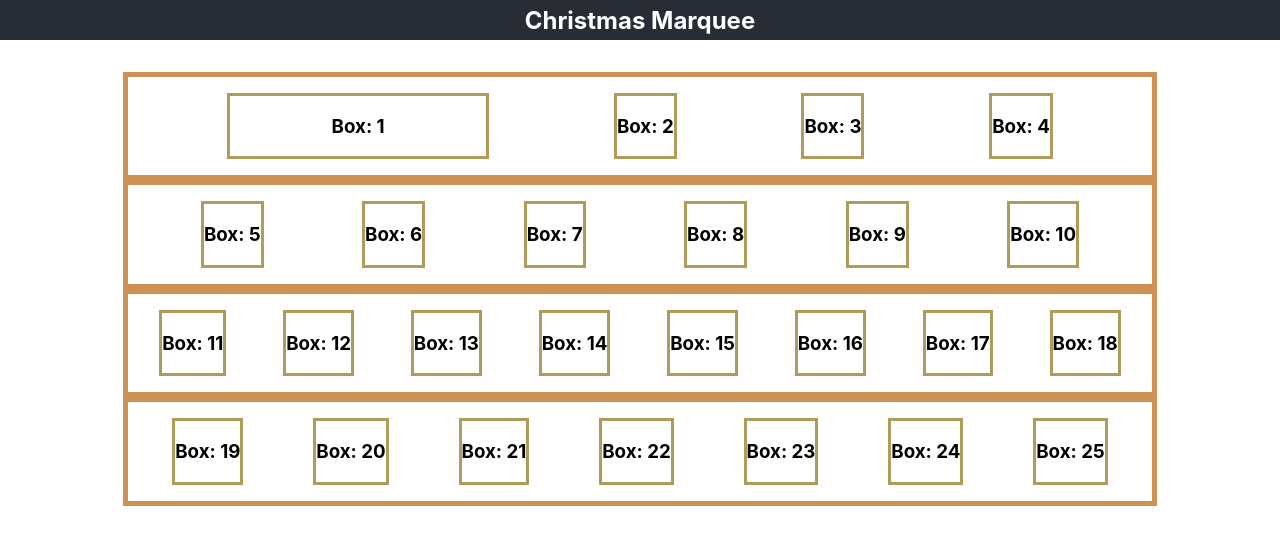
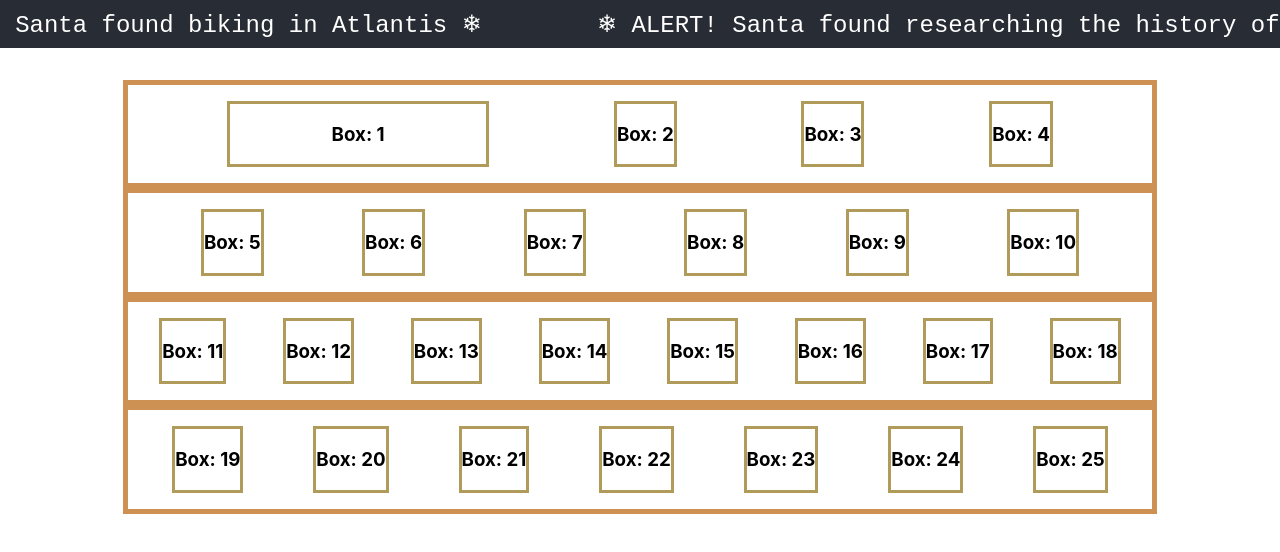
Before and after one commit to zplummer13/advent, a React (Create React App) app: page / in a window 1280 px wide. Shown: the top 552 px of the page. Built offline with nearby package versions, Linux system fonts and the light colour scheme.

Commit message:
added scrolling santa tracker marquee

```diff
--- a/src/App.scss
+++ b/src/App.scss
@@ -18,16 +18,6 @@ h1 {
   }
 }
 
-.App-header {
-  background-color: #282c34;
-  height: 5vh;
-  display: flex;
-  flex-direction: column;
-  align-items: center;
-  justify-content: center;
-  font-size: calc(8px + 2vmin);
-  color: white;
-}
 h2 {
   color: app.$secondary-color;
 }
--- a/src/App.tsx
+++ b/src/App.tsx
@@ -1,12 +1,13 @@
 import React from "react";
 import "./App.scss";
 import { House } from "./components/House";
+import { Tracker } from "./components/Tracker";
 
 function App() {
   return (
     <div className="App">
       <header className="App-header">
-        <h4>Christmas Marquee</h4>
+        <Tracker />
       </header>
       <House />
     </div>
--- a/src/components/House.tsx
+++ b/src/components/House.tsx
@@ -10,16 +10,9 @@ const rows: Day[][] = [
     { id: 1, title: "One the first day...", cssClasses: ["boxLarge"] },
     { id: 2 },
     { id: 3 },
-    { id: 4 }
+    { id: 4 },
   ],
-  [
-    { id: 5 },
-    { id: 6 },
-    { id: 7 },
-    { id: 8 },
-    { id: 9 },
-    { id: 10 }
-  ],
+  [{ id: 5 }, { id: 6 }, { id: 7 }, { id: 8 }, { id: 9 }, { id: 10 }],
   [
     { id: 11 },
     { id: 12 },
@@ -37,8 +30,8 @@ const rows: Day[][] = [
     { id: 22 },
     { id: 23 },
     { id: 24 },
-    { id: 25 }
-  ]
+    { id: 25 },
+  ],
 ];
 
 type HouseProps = {};
@@ -48,12 +41,13 @@ export function House(props: HouseProps) {
 
   return (
     <aside className="houseContainer">
-        {modalState != undefined &&
+      {modalState !== undefined && (
         <Modal
           contentType="days"
           day={modalState}
-            onModalClose={() => setModalState(undefined)}/>
-        }
+          onModalClose={() => setModalState(undefined)}
+        />
+      )}
 
       {rows.map((row) => (
         <div className="dayContainer">
@@ -62,7 +56,6 @@ export function House(props: HouseProps) {
           ))}
         </div>
       ))}
-
     </aside>
   );
 }
--- a/src/components/Modal.tsx
+++ b/src/components/Modal.tsx
@@ -12,8 +12,11 @@ export function Modal(props: ModalProps) {
     <div className="modalWrapper">
       <div className="modal">
         <div className="row">
-
-          <div>{props.day.title && props.day.title != "" ? props.day.title : "Day: " + props.day.id}</div>
+          <div>
+            {props.day.title && props.day.title !== ""
+              ? props.day.title
+              : "Day: " + props.day.id}
+          </div>
 
           <img
             className="exitIcon rotate"
--- /dev/null
+++ b/src/components/Tracker.scss
@@ -0,0 +1,32 @@
+.trackerWrapper {
+  background-color: #282c34;
+  height: 5vh;
+  display: flex;
+  flex-direction: column;
+  align-items: center;
+  justify-content: center;
+  font-size: calc(8px + 2vmin);
+  color: white;
+  padding: 4px;
+}
+
+.marquee {
+  margin: 0 auto;
+  white-space: nowrap;
+  overflow: hidden;
+}
+
+.marquee span {
+  display: inline-block;
+  padding-left: 100%;
+  animation: marquee 300s linear infinite;
+}
+
+@keyframes marquee {
+  0% {
+    transform: translate(0, 0);
+  }
+  100% {
+    transform: translate(-80%, 0);
+  }
+}
--- /dev/null
+++ b/src/components/Tracker.tsx
@@ -0,0 +1,35 @@
+import "./Tracker.scss";
+export function Tracker() {
+  let santadata = require("../data/santadata.json");
+
+  function shuffleArray(arrayToShuffle: Array<string>) {
+    for (let i = arrayToShuffle.length - 1; i > 0; i--) {
+      const j = Math.floor(Math.random() * (i + 1));
+      [arrayToShuffle[i], arrayToShuffle[j]] = [
+        arrayToShuffle[j],
+        arrayToShuffle[i],
+      ];
+    }
+    return arrayToShuffle;
+  }
+  const sentenceConstructor = () => {
+    let locations: string[] = shuffleArray(santadata.location);
+    let activities: string[] = shuffleArray(santadata.activity);
+    let ticker: string = "";
+    let actIt = 0;
+    locations.forEach((element) => {
+      ticker += `        ❄ ALERT! Santa found ${
+        activities[actIt % activities.length]
+      } ${element} ❄`;
+      actIt++;
+    });
+    return ticker;
+  };
+  return (
+    <p className="trackerWrapper marquee">
+      <span>
+        <pre>{sentenceConstructor()}</pre>
+      </span>
+    </p>
+  );
+}
--- /dev/null
+++ b/src/data/santadata.json
@@ -0,0 +1,67 @@
+{
+  "location": [
+    "in Norway",
+    "down a chimney",
+    "at the North Pole",
+    "at his weekly Salsa class",
+    "in bed",
+    "at Marylou's drive through",
+    "in line at Space Mountain",
+    "chilling at Hart Pond",
+    "on the PeopleMover",
+    "stuck in traffic on 93",
+    "on the Cape Cod rail trail",
+    "at the Lobster Trap",
+    "in the Matrix",
+    "in Atlantis",
+    "at the Plummer beer garden",
+    "across the street",
+    "in line at Mammia Mia's",
+    "in Outer Space",
+    "at the Pocasset house",
+    "in Zurg's crate",
+    "on the red line",
+    "at HHS",
+    "in the dojo",
+    "on great rock",
+    "at the Blue Hills observatory",
+    "at Strawberry Faire",
+    "aboard the Enterprise",
+    "in the FJ",
+    "at Duxbury Beach",
+    "at French Memories",
+    "at the Umass FAC"
+  ],
+  "activity": [
+    "composing an opera",
+    "solving a pie day challenge puzzle",
+    "playing bean bag toss",
+    "doing a crossword",
+    "eating cookies",
+    "shaking a snowglobe",
+    "contemplating some things",
+    "ordering a Hawaiian Chocolate Nut iced coffee",
+    "playing hooky",
+    "biking",
+    "stick bug posing",
+    "tweeting",
+    "scheming",
+    "baking snickerdoodles",
+    "dancing",
+    "singing along to Hamilton",
+    "netting some pucks with the boys",
+    "marathoning Lord of The Rings",
+    "taking a personality quiz",
+    "competing in jeopardy",
+    "hiking",
+    "rolling initiative",
+    "getting stuck at the intersection in front of Town Hall",
+    "rapping Guns and Ships with pinpoint accuracy",
+    "barely making it on Rise of the Resistance",
+    "checking 64 spoons for a new recipe",
+    "researching the history of pockets",
+    "eating a croissant",
+    "with a yeti",
+    "with Mrs Clause"
+  ]
+}
```
Lines whose indentation alone changed are shown as unchanged.
